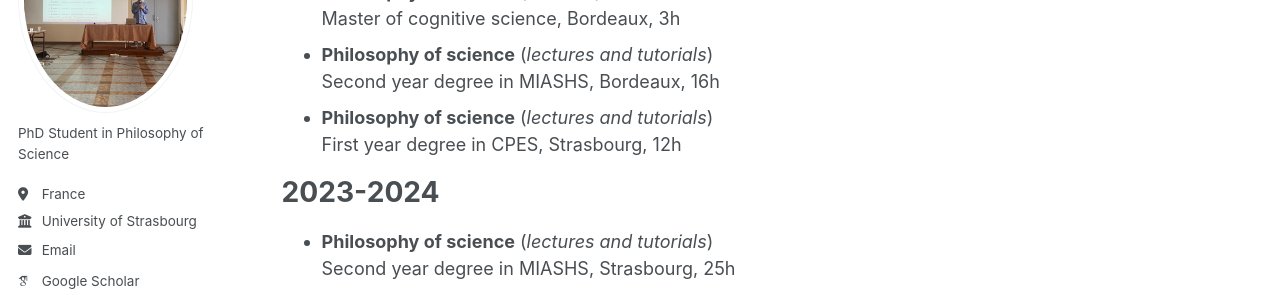
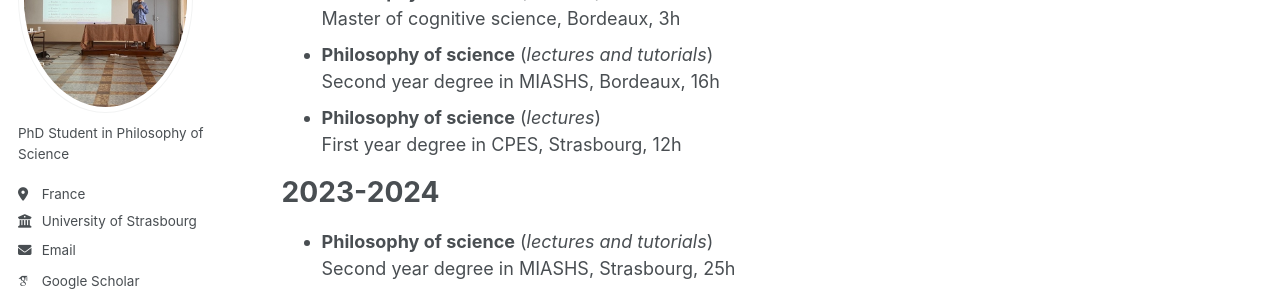
Before and after one commit to solal-azoulay/solal-azoulay.github.io, a Jekyll site: the page built from _pages/teaching.md, in a window 1280 px wide. Shown: the part 222-517 px from the top of the page. Built offline with Jekyll 4.4.1, drawn with Linux system fonts in a browser that asks for light colours; some web fonts are replaced.

Commit message:
Update teaching.md

```diff
--- a/_pages/teaching.md
+++ b/_pages/teaching.md
@@ -10,7 +10,7 @@ author_profile: true
 Master of cognitive science, Bordeaux, 3h
 - **Philosophy of science** (*lectures and tutorials*)
 Second year degree in MIASHS, Bordeaux, 16h
-- **Philosophy of science** (*lectures and tutorials*)
+- **Philosophy of science** (*lectures*)
 First year degree in CPES, Strasbourg, 12h
 
 2023-2024
```
